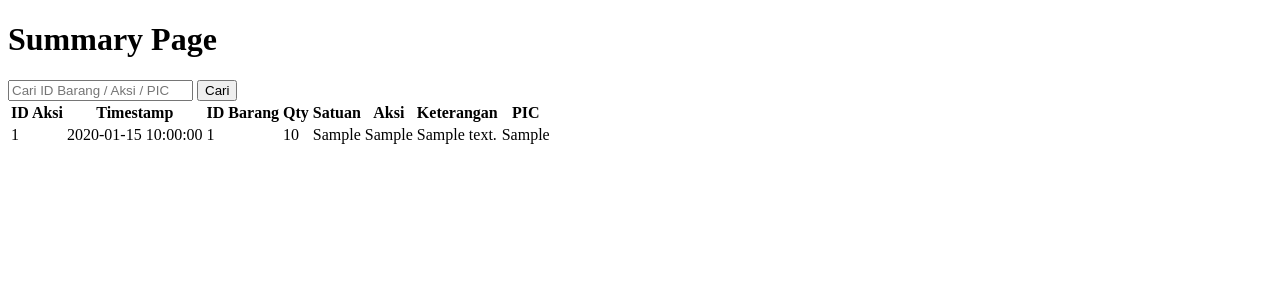
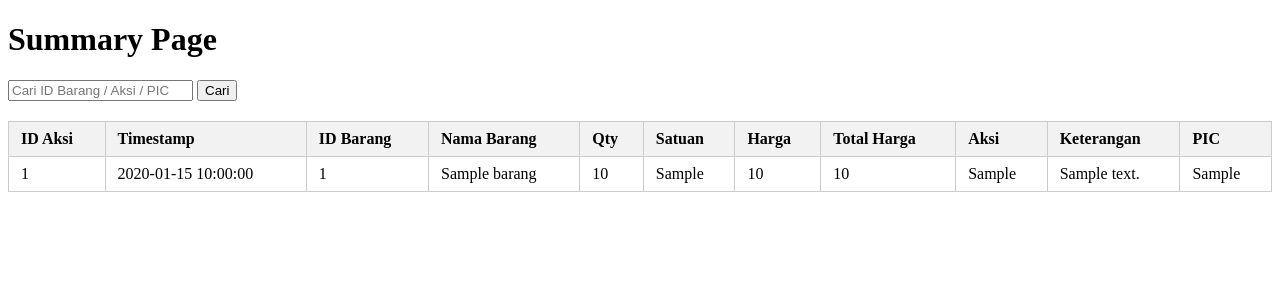
Before and after one commit to RamaJS20/PWL-Inventori-Sekolah, a PHP site: page /summary.php in a window 1280 px wide. Shown: the top 300 px of the page. Run offline with PHP 8.4, Linux system fonts and the light colour scheme; tables that the repository leaves empty or names only in its code hold one stand-in row (values such as "Sample post").

Commit message:
restruct file

```diff
--- a/index.php
+++ b/index.php
@@ -4,7 +4,7 @@
     <meta charset="UTF-8">
     <meta name="viewport" content="width=device-width, initial-scale=1.0">
     <title>Dashboard Inventory Sekolah</title>
-    <link rel="stylesheet" href="style.css">
+    <link rel="stylesheet" href="style/style.css">
     <link rel="stylesheet" href="https://cdnjs.cloudflare.com/ajax/libs/font-awesome/6.0.0-beta3/css/all.min.css">
 </head>
 <body>
@@ -62,7 +62,7 @@ $tabel_inventaris = [
                         <a href="#"><i class="fas fa-database"></i>Master Data <i class="fas fa-chevron-down dropdown-arrow"></i></a>
                         <ul class="submenu">
                             <li><a href="summary.php">Summary Barang</a></li>
-                            <li><a href="#">Database Barang</a></li>
+                            <li><a href="database.php">Database Barang</a></li>
                         </ul>
                     </li>
                 </ul>
--- a/indexlogin.php
+++ b/indexlogin.php
@@ -15,7 +15,7 @@ if (!isset($_SESSION['loggedin']) || $_SESSION['loggedin'] !== true) {
     <meta charset="UTF-8">
     <meta name="viewport" content="width=device-width, initial-scale=1.0">
     <title>Dashboard - Program Inventory</title>
-    <link rel="stylesheet" href="style.css">
+    <link rel="stylesheet" href="style/style.css">
 </head>
 <body>
     <div class="dashboard-content">
--- a/login.php
+++ b/login.php
@@ -36,7 +36,7 @@ if ($_SERVER['REQUEST_METHOD'] == 'POST') {
     <meta charset="UTF-8">
     <meta name="viewport" content="width=device-width, initial-scale=1.0">
     <title>Login - STM 88 DKI Jakarta</title>
-    <link rel="stylesheet" href="loginstyle.css">
+    <link rel="stylesheet" href="style/loginstyle.css">
     <link rel="stylesheet" href="https://cdnjs.cloudflare.com/ajax/libs/font-awesome/6.0.0-beta3/css/all.min.css">
 </head>
 <body>
--- a/summary.php
+++ b/summary.php
@@ -4,41 +4,75 @@
     <meta charset="UTF-8">
     <meta name="viewport" content="width=device-width, initial-scale=1.0">
     <title>Summary Page</title>
+    <style>
+        table {
+            border-collapse: collapse;
+            width: 100%;
+            margin-top: 16px;
+        }
+        th, td {
+            border: 1px solid #ccc;
+            padding: 8px 12px;
+            text-align: left;
+        }
+        th {
+            background-color: #f2f2f2;
+        }
+        form {
+            margin-bottom: 20px;
+        }
+    </style>
 </head>
 <body>
     <h1>Summary Page</h1>
 
     <form method="GET" action="">
-        <input type="text" name="cari" placeholder="Cari ID Barang / Aksi / PIC" value="<?= isset($_GET['cari']) ? htmlspecialchars($_GET['cari']) : '' ?>">
+        <input type="text" name="cari" placeholder="Cari ID Barang / Aksi / PIC"
+               value="<?= isset($_GET['cari']) ? htmlspecialchars($_GET['cari']) : '' ?>">
         <button type="submit">Cari</button>
     </form>
 
     <?php
     include 'koneksi.php';
 
-        // CEK PENCARIAN
+    // Buat query
     if (isset($_GET['cari']) && $_GET['cari'] != '') {
-            $cari = $conn->real_escape_string($_GET['cari']); // aman dari SQL injection
-            $query = "SELECT * FROM aksi_barang
-                      WHERE id_barang LIKE '%$cari%'
-                         OR aksi LIKE '%$cari%'
-                         OR pic LIKE '%$cari%'
-                      ORDER BY timestamp DESC";
+        $cari = $conn->real_escape_string($_GET['cari']);
+        $query = "SELECT aksi.id_aksi, aksi.timestamp, aksi.id_barang, barang.nama_barang,
+                         aksi.qty, aksi.satuan, aksi.harga, aksi.total_harga,
+                         aksi.aksi, aksi.keterangan, aksi.pic
+                  FROM aksi_barang AS aksi
+                  JOIN barang AS barang ON aksi.id_barang = barang.id_barang
+                  WHERE aksi.id_barang LIKE '%$cari%'
+                     OR aksi.aksi LIKE '%$cari%'
+                     OR aksi.pic LIKE '%$cari%'
+                     OR barang.nama_barang LIKE '%$cari%'
+                  ORDER BY aksi.timestamp DESC";
     } else {
-            $query = "SELECT * FROM aksi_barang ORDER BY timestamp DESC";
+        $query = "SELECT aksi.id_aksi, aksi.timestamp, aksi.id_barang, barang.nama_barang,
+                         aksi.qty, aksi.satuan, aksi.harga, aksi.total_harga,
+                         aksi.aksi, aksi.keterangan, aksi.pic
+                  FROM aksi_barang AS aksi
+                  JOIN barang AS barang ON aksi.id_barang = barang.id_barang";
     }
 
+    // Eksekusi query
     $data = $conn->query($query);
 
-        // TAMPILKAN TABEL
-        if ($data->num_rows > 0) {
+    // Cek apakah query berhasil
+    if ($data === false) {
+        echo "<p>Error dalam query: " . $conn->error . "</p>";
+    } elseif ($data->num_rows > 0) {
         echo "<table>";
         echo "<tr>
                 <th>ID Aksi</th>
                 <th>Timestamp</th>
                 <th>ID Barang</th>
+                <th>Nama Barang</th>
                 <th>Qty</th>
                 <th>Satuan</th>
+                <th>Harga</th>
+                <th>Total Harga</th>
                 <th>Aksi</th>
                 <th>Keterangan</th>
                 <th>PIC</th>
@@ -49,8 +83,11 @@
                     <td>{$row['id_aksi']}</td>
                     <td>{$row['timestamp']}</td>
                     <td>{$row['id_barang']}</td>
+                    <td>{$row['nama_barang']}</td>
                     <td>{$row['qty']}</td>
                     <td>{$row['satuan']}</td>
+                    <td>{$row['harga']}</td>
+                    <td>{$row['total_harga']}</td>
                     <td>{$row['aksi']}</td>
                     <td>{$row['keterangan']}</td>
                     <td>{$row['pic']}</td>
@@ -64,6 +101,5 @@
 
     $conn->close();
     ?>
-
 </body>
 </html>
```
Also changed, not shown: database.php (added, +81 -0 lines), assets/BG_LOGIN.png (renamed from BG_LOGIN.png), assets/LOGO STM88.png (renamed from LOGO STM88.png), assets/background.png (added), assets/bg.png (added), assets/logo_user.png (renamed from logo_user.png), style/loginstyle.css (renamed from loginstyle.css), style/style.css (renamed from style.css), 4 other files. Lines whose indentation alone changed are shown as unchanged.
